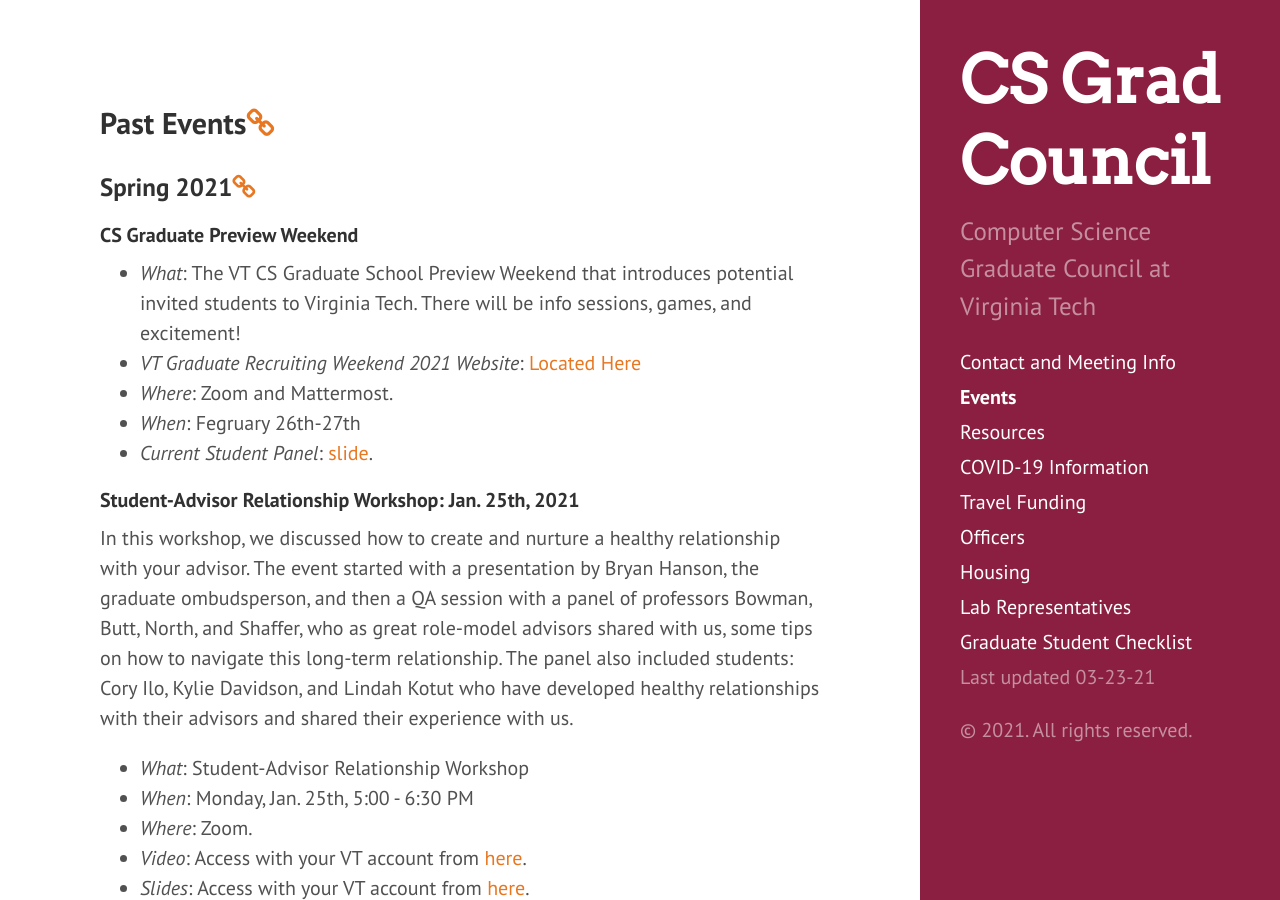
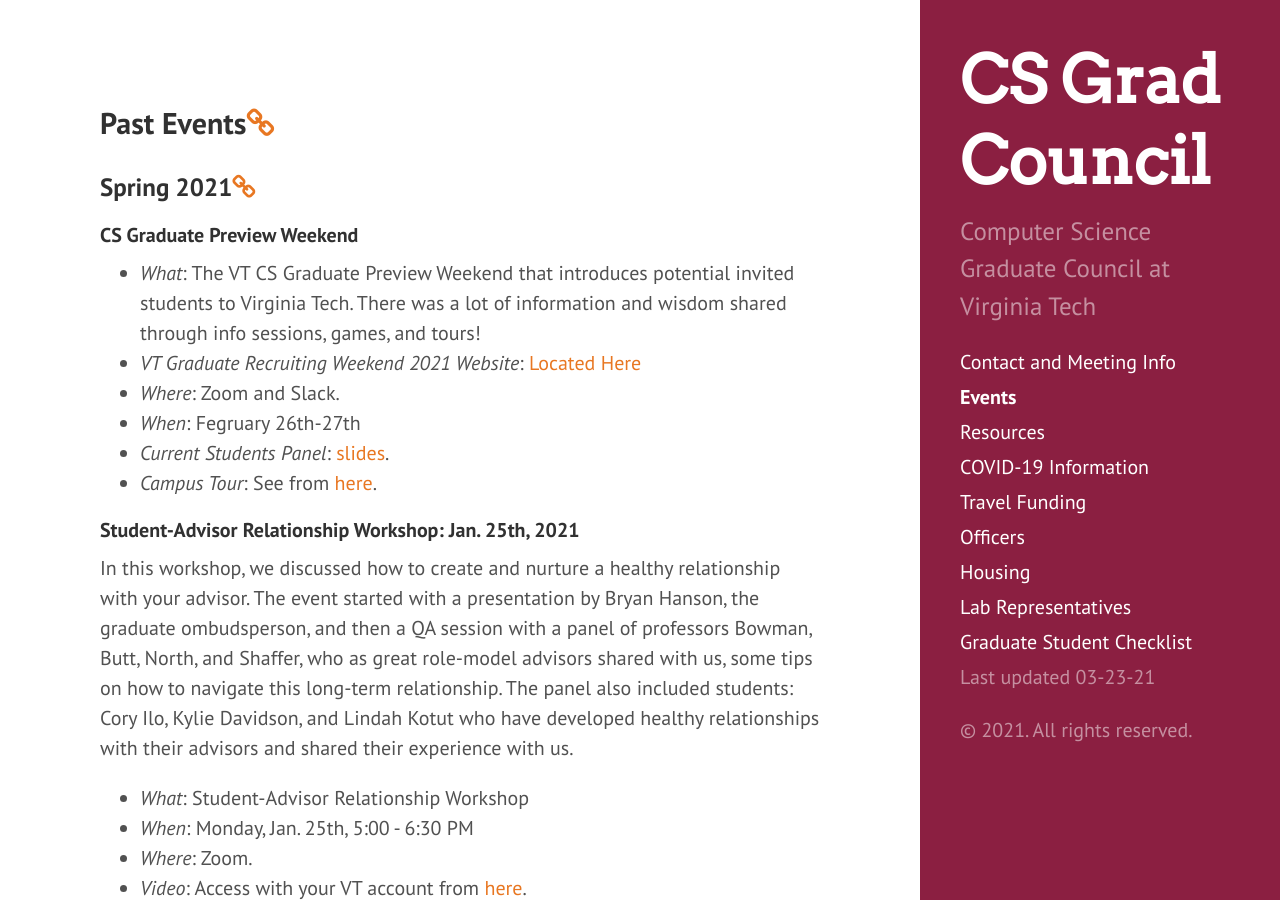
Before and after one commit to CSGraduateCouncil-VirginiaTech/csgc-website, a Jekyll site: the page built from events.md, in a window 1280 px wide and 900 px high, scrolled down 515 px. Built offline with Jekyll 4.4.1, drawn with Linux system fonts in a browser that asks for light colours.

Commit message:
Update Preview Weekends Event

```diff
--- a/events.md
+++ b/events.md
@@ -26,11 +26,12 @@
 
 #### CS Graduate Preview Weekend
 
-- *What*: The VT CS Graduate School Preview Weekend that introduces potential invited students to Virginia Tech. There will be info sessions, games, and excitement!
+- *What*: The VT CS Graduate Preview Weekend that introduces potential invited students to Virginia Tech. There was a lot of information and wisdom shared through info sessions, games, and tours!
 - *VT Graduate Recruiting Weekend 2021 Website*: [Located Here](https://wordpress.cs.vt.edu/grweekend2021/)
-- *Where*: Zoom and Mattermost.
+- *Where*: Zoom and Slack.
 - *When*: Fegruary 26th-27th
-- *Current Student Panel*: [slide](https://drive.google.com/file/d/1LjVoBpKBD6bWw_dY6nor75MpFZMh9J_2/view?usp=sharing).
+- *Current Students Panel*: [slides](https://drive.google.com/file/d/1LjVoBpKBD6bWw_dY6nor75MpFZMh9J_2/view?usp=sharing).
+- *Campus Tour*: See from [here](https://drive.google.com/file/d/1JFgqmhhDHsDvs0wFIDfaHxYLVC3EEkPD/view?usp=sharing).
 
 #### Student-Advisor Relationship Workshop: Jan. 25th, 2021
 In this workshop, we discussed how to create and nurture a healthy relationship with your advisor. The event started with a presentation by Bryan Hanson, the graduate ombudsperson, and then a QA session with a panel of professors Bowman, Butt, North, and Shaffer, who as great role-model advisors shared with us, some tips on how to navigate this long-term relationship. The panel also included students: Cory Ilo, Kylie Davidson, and Lindah Kotut who have developed healthy relationships with their advisors and shared their experience with us.
```
